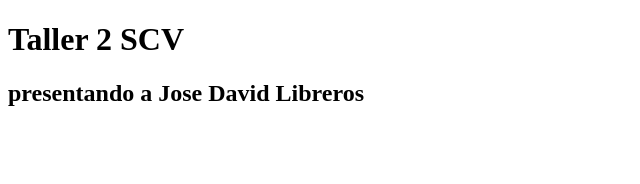
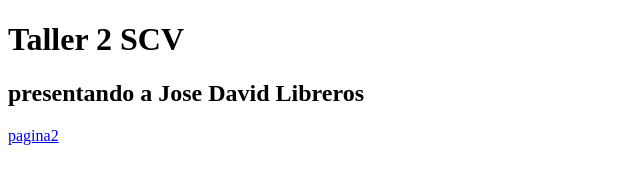
Before and after one commit to yeiko1991123/pruebagit, a plain HTML site: page index2.html in a window 1280 px wide. Shown: the full height of the page, 0-640 px from the left. Drawn offline with Linux system fonts and the light colour scheme.

Commit message:
enlace index2

```diff
--- a/index2.html
+++ b/index2.html
@@ -8,5 +8,6 @@
 <body>
     <h1>Taller 2 SCV</h1>
     <h2>presentando a Jose David Libreros</h2>
+    <a href="index1.html">pagina2</a>
 </body>
 </html>
```
